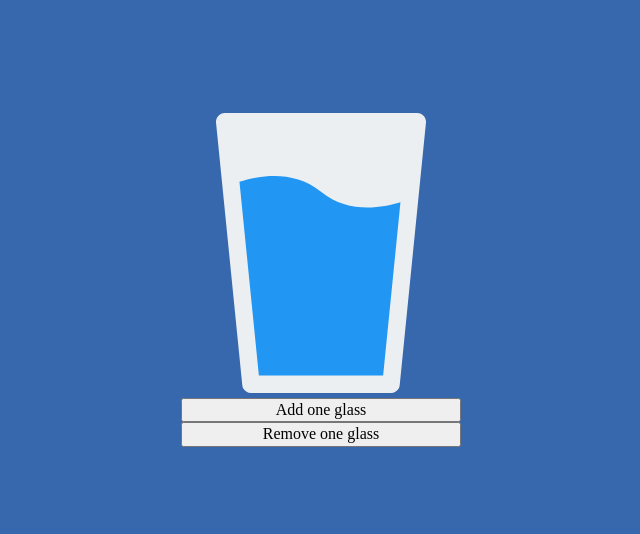
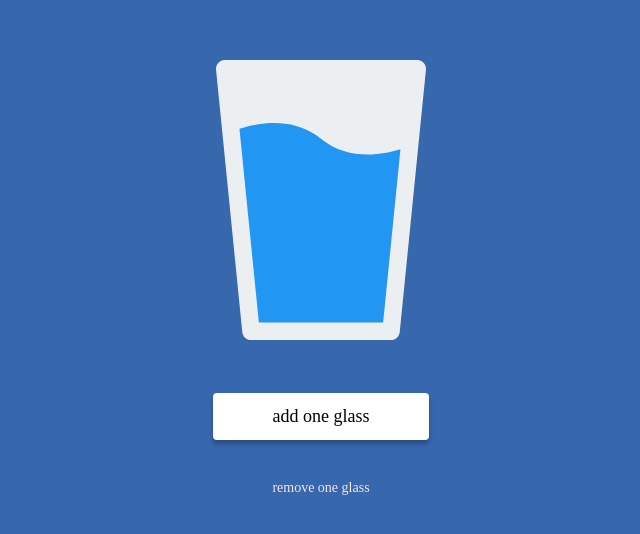
Before and after one commit to mateuszkrause/HYDRAPP, a website: page src/content/index.html in a window 1280 px wide. Shown: the part 120-654 px from the top of the page, without its empty margins (319-959 px from the left). Drawn offline with nearby package versions, Linux system fonts and the light colour scheme; files that its build step writes are made by us from their sources; files whose address does not match are found by name.

Commit message:
feat: styling the buttons

```diff
--- a/src/content/index.html
+++ b/src/content/index.html
@@ -30,8 +30,8 @@
   <main class="main">
     <img class="main__image" src="assets/img/water-glass.svg" alt="An image of a glass with water">
     <div class="main__button-wrapper">
-      <button class="main__button main__button--add main__button--add-js">Add one glass</button>
-      <button class="main__button main__button--remove main__button--remove-js">Remove one glass</button>
+      <button class="main__button main__button--add main__button--add-js">add one glass</button>
+      <button class="main__button main__button--remove main__button--remove-js">remove one glass</button>
     </div>
   </main>
   <script src="js/main.js"></script>
--- a/src/scss/main.scss
+++ b/src/scss/main.scss
@@ -19,8 +19,30 @@ body {
   min-height: 100vh;
 }
 .main {
+  &__button {
+    &--add {
+      background: #fff;
+      border: none;
+      border-radius: 4px;
+      box-shadow: 0 4px 4px rgba(0, 0, 0, 0.25);
+      font-size: 18px;
+      height: 47px;
+      width: 216px;
+    }
+    &--remove {
+      background: none;
+      border: none;
+      color: #F5E5E7;
+      font-size: 14px;
+      height: 23px;
+      margin-top: 37px;
+      width: 184px;
+    }
+  }
   &__button-wrapper {
+    align-items: center;
     display: flex;
     flex-direction: column;
+    margin-top: 48px;
   }
 }
```
